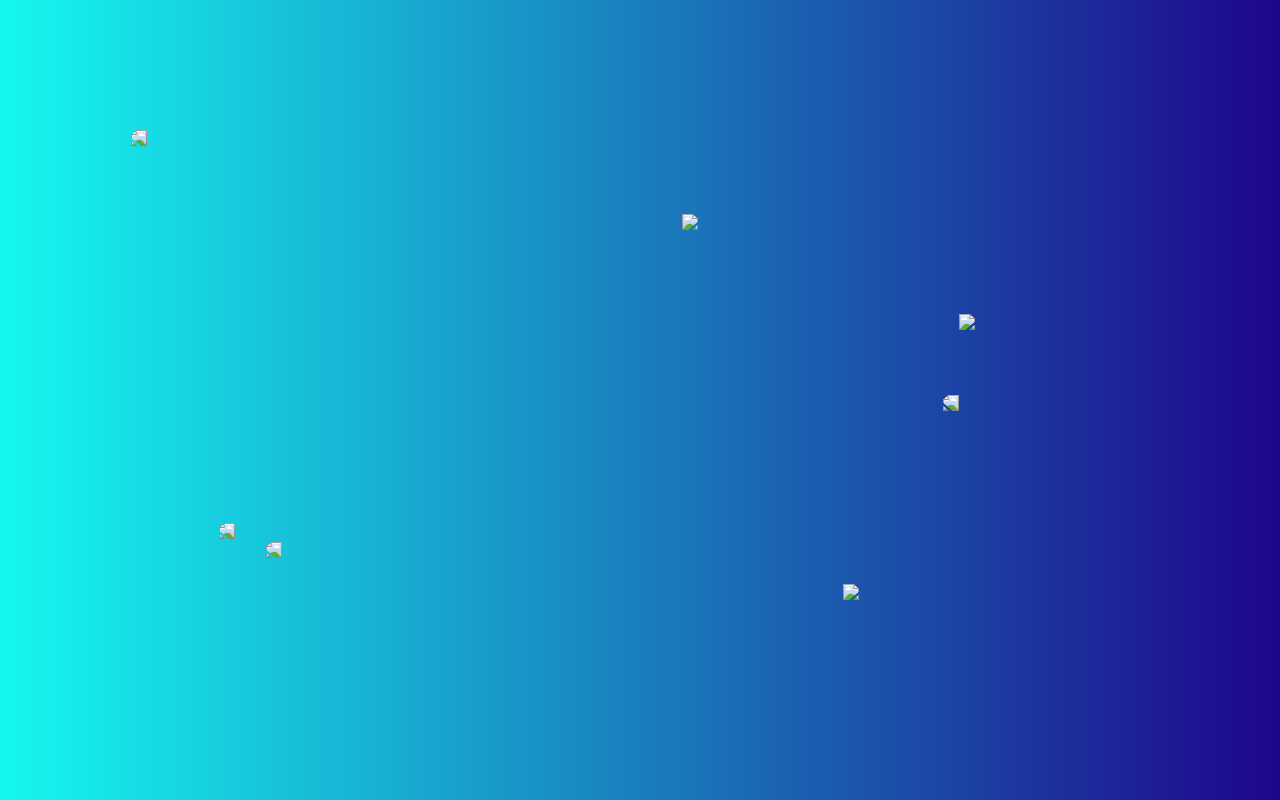
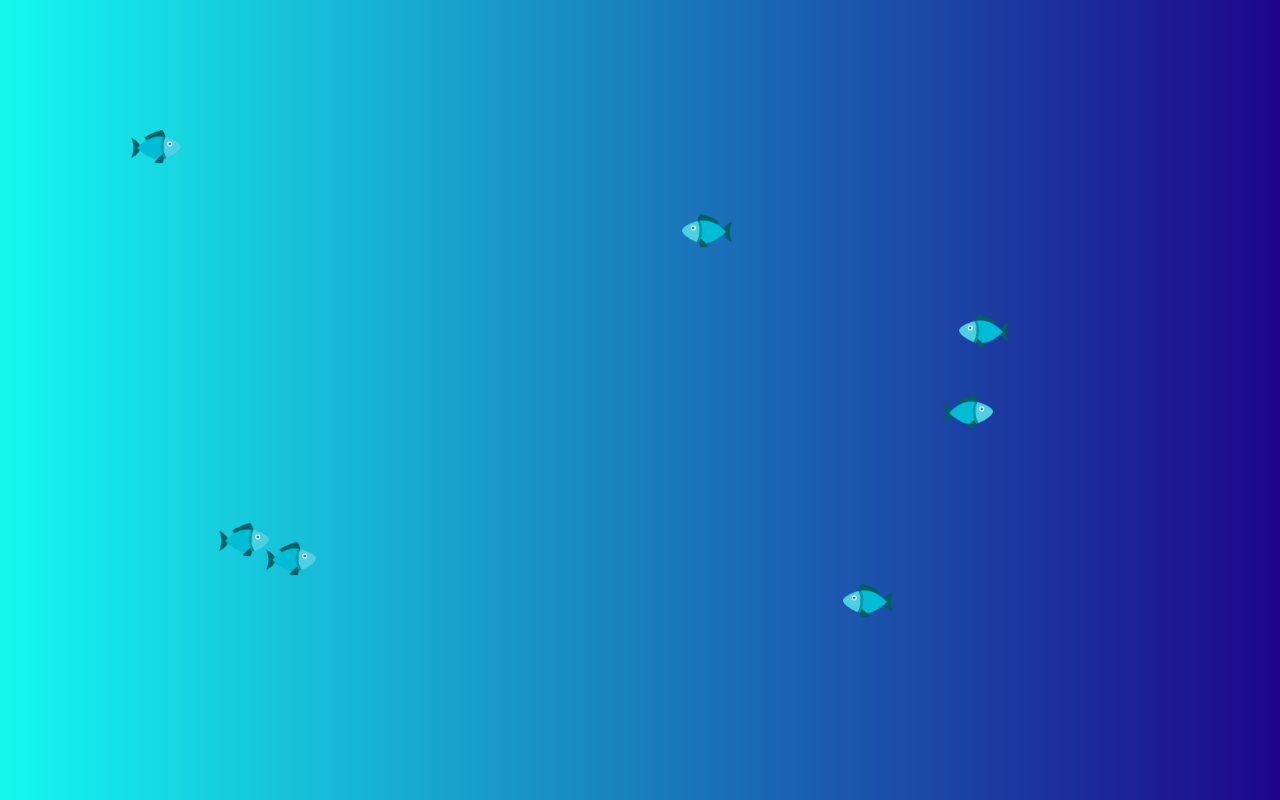
Before and after one commit to amourysio/FishTank, a plain HTML site: page Index.html in a window 1280 px wide. Drawn offline with nearby package versions, Linux system fonts and the light colour scheme.

Commit message:
Update Index.html

```diff
--- a/Index.html
+++ b/Index.html
@@ -53,7 +53,7 @@
         $(window).ready(() => {
             window.onresize = swim;
             for (i = 0; i < setRandom(5, 10); i++) {
-                $("body").append(`<li id='fish${i}'><img src='Image/fish.png'></li`);
+                $("body").append(`<li id='fish${i}'><img src='fish.png'></li`);
                 swim(`fish${i}`);
                 $(window).click((ev) => {
                     $("li").each(function() {
```
